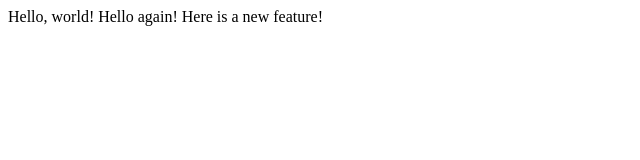
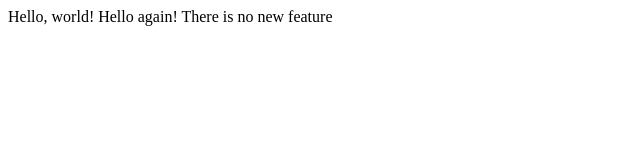
Before and after one commit to particle-projects/lecture1, a plain HTML site: page index.html in a window 1280 px wide. Shown: the full height of the page, 0-640 px from the left. Drawn offline with Linux system fonts and the light colour scheme.

Commit message:
no new feature

```diff
--- a/index.html
+++ b/index.html
@@ -5,6 +5,6 @@
 	</head>
 	<body>
 		Hello, world! Hello again!
-		Here is a new feature!
+		There is no new feature
 	</body>
 </html>
```
